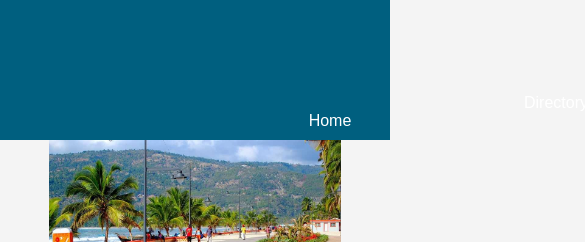
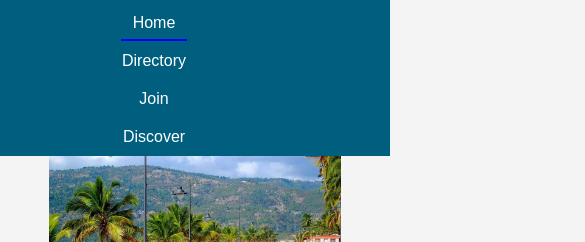
Before and after one commit to quelithogab/wdd231, a plain HTML site: page chamber/index.html in a window 390 px wide. Both pictures are taken after a click on the button "Toggle menu". Shown: the part 130-372 px from the top of the page, 585 px wide, since content can reach past the window. Drawn offline with Linux system fonts and the light colour scheme; no server answers.

Commit message:
Css added

```diff
--- a/chamber/styles/chamber-large.css
+++ b/chamber/styles/chamber-large.css
@@ -1,6 +1,6 @@
 
 /* Responsive Design for Tablets and Small Screens */
-@media (max-width: 768px) {
+@media screen and (max-width: 768px) {
     header {
       flex-direction: column;
       align-items: flex-start;
@@ -12,11 +12,17 @@
     }
 
 
-
     nav ul {
+      flex-direction: column;
       display: none;
+      padding: 0;
+      margin: 0;
     }
 
+    nav ul a {
+      margin-left: 200px;
+      padding: 15px;
+    }
 
     /* Show the menu toggle button */
     .menu-toggle {
```
